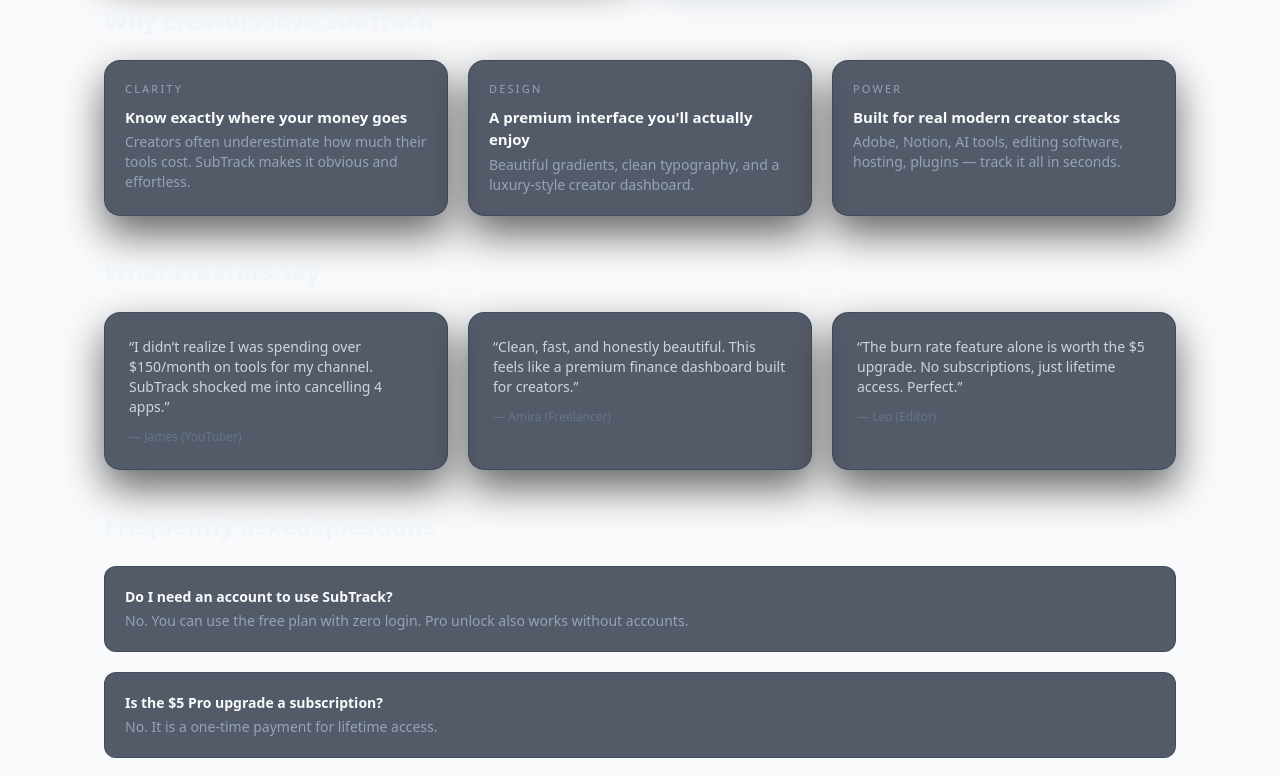
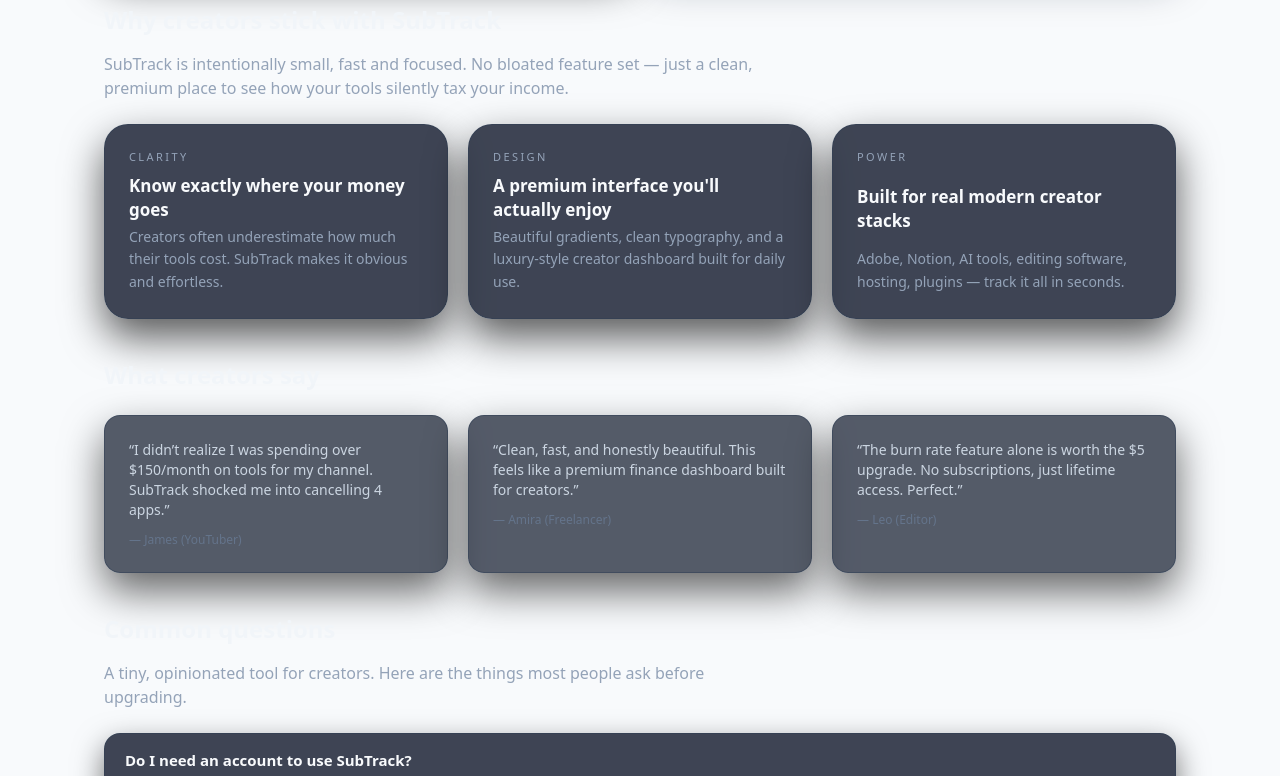
Before and after one commit to mfeisal7/subtrack-creators, a React (Vite) app: page / in a window 1280 px wide. Shown: the part 1220-1996 px from the top of the page. Built offline with nearby package versions, Linux system fonts and the light colour scheme; no server answers.

Commit message:
Refine benefits and FAQ sections for better UX and contrast

```diff
--- a/src/components/FAQ.jsx
+++ b/src/components/FAQ.jsx
@@ -1,3 +1,5 @@
+// src/components/FAQ.jsx
+
 export default function FAQ() {
   const faqs = [
     {
@@ -6,28 +8,37 @@
     },
     {
       q: "Is the $5 Pro upgrade a subscription?",
-      a: "No. It is a one-time payment for lifetime access."
+      a: "No. It is a one-time payment for lifetime access. No recurring charges, ever."
     },
     {
       q: "Will features be updated?",
       a: "Yes. CSV export, reminders and AI money insights are already planned."
-    },
+    }
   ];
 
   return (
-    <section className="mt-16 mb-20">
-      <h2 className="text-xl md:text-2xl font-semibold text-slate-100 mb-6">
-        Frequently asked questions
+    <section className="mt-12 md:mt-16">
+      <h2 className="text-xl md:text-2xl font-semibold text-slate-100 mb-4">
+        Common questions
       </h2>
+      <p className="text-sm md:text-base text-slate-400 mb-6 max-w-2xl">
+        A tiny, opinionated tool for creators. Here are the things most people ask before upgrading.
+      </p>
 
-      <div className="space-y-5">
+      <div className="space-y-4">
         {faqs.map((f) => (
           <div
             key={f.q}
-            className="rounded-xl bg-slate-900/70 border border-slate-700/60 p-5"
+            className="rounded-2xl bg-slate-900/80 border border-slate-700/70
+                       px-5 py-4 shadow-[0_12px_30px_rgba(0,0,0,0.55)]
+                       hover:border-indigo-500/60 transition-colors"
           >
-            <h3 className="text-sm font-semibold text-slate-50">{f.q}</h3>
-            <p className="text-sm text-slate-400 mt-1">{f.a}</p>
+            <h3 className="text-sm md:text-[15px] font-semibold text-slate-50">
+              {f.q}
+            </h3>
+            <p className="text-sm text-slate-400 mt-1 leading-relaxed">
+              {f.a}
+            </p>
           </div>
         ))}
       </div>
--- a/src/components/FeatureBenefits.jsx
+++ b/src/components/FeatureBenefits.jsx
@@ -1,3 +1,5 @@
+// src/components/FeatureBenefits.jsx
+
 export default function FeatureBenefits() {
   const items = [
     {
@@ -8,34 +10,44 @@
     {
       tag: "Design",
       title: "A premium interface you'll actually enjoy",
-      text: "Beautiful gradients, clean typography, and a luxury-style creator dashboard."
+      text: "Beautiful gradients, clean typography, and a luxury-style creator dashboard built for daily use."
     },
     {
       tag: "Power",
       title: "Built for real modern creator stacks",
       text: "Adobe, Notion, AI tools, editing software, hosting, plugins — track it all in seconds."
-    },
+    }
   ];
 
   return (
-    <section className="mt-16">
-      <h2 className="text-xl md:text-2xl font-semibold text-slate-100 mb-6">
-        Why creators love SubTrack
+    <section className="mt-12 md:mt-16">
+      <h2 className="text-xl md:text-2xl font-semibold text-slate-100 mb-4">
+        Why creators stick with SubTrack
       </h2>
+      <p className="text-sm md:text-base text-slate-400 mb-6 max-w-2xl">
+        SubTrack is intentionally small, fast and focused. No bloated feature set — just a clean,
+        premium place to see how your tools silently tax your income.
+      </p>
 
       <div className="grid grid-cols-1 md:grid-cols-3 gap-5">
         {items.map((item) => (
           <div
-            key={item.title}
-            className="rounded-2xl bg-slate-900/70 border border-slate-700/60 p-5 shadow-[0_18px_40px_rgba(0,0,0,0.6)]"
+            key={item.tag}
+            className="rounded-3xl bg-slate-900/80 border border-slate-700/70
+                       shadow-[0_18px_40px_rgba(0,0,0,0.65)] px-6 py-6
+                       flex flex-col justify-between
+                       hover:-translate-y-1 hover:border-indigo-500/70 hover:shadow-indigo-900/50
+                       transition-transform transition-shadow duration-200"
           >
-            <p className="text-[11px] uppercase tracking-[0.2em] text-slate-400 mb-2">
+            <p className="text-[11px] uppercase tracking-[0.22em] text-slate-400 mb-2">
               {item.tag}
             </p>
-            <h3 className="text-[15px] font-semibold text-slate-50 mb-1">
+            <h3 className="text-base md:text-[17px] font-semibold text-slate-50 mb-1">
               {item.title}
             </h3>
-            <p className="text-sm text-slate-400">{item.text}</p>
+            <p className="text-sm text-slate-400 leading-relaxed">
+              {item.text}
+            </p>
           </div>
         ))}
       </div>
```
